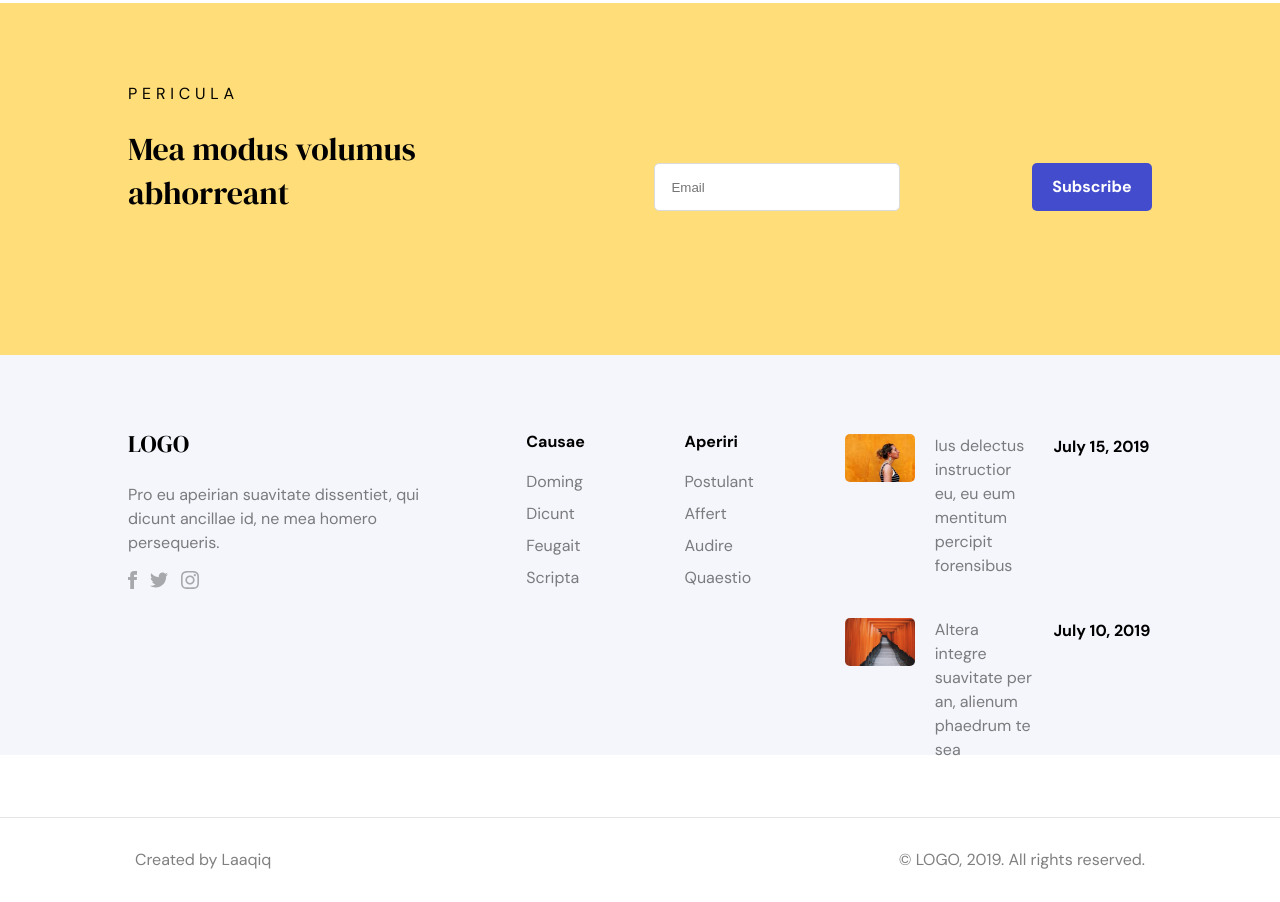
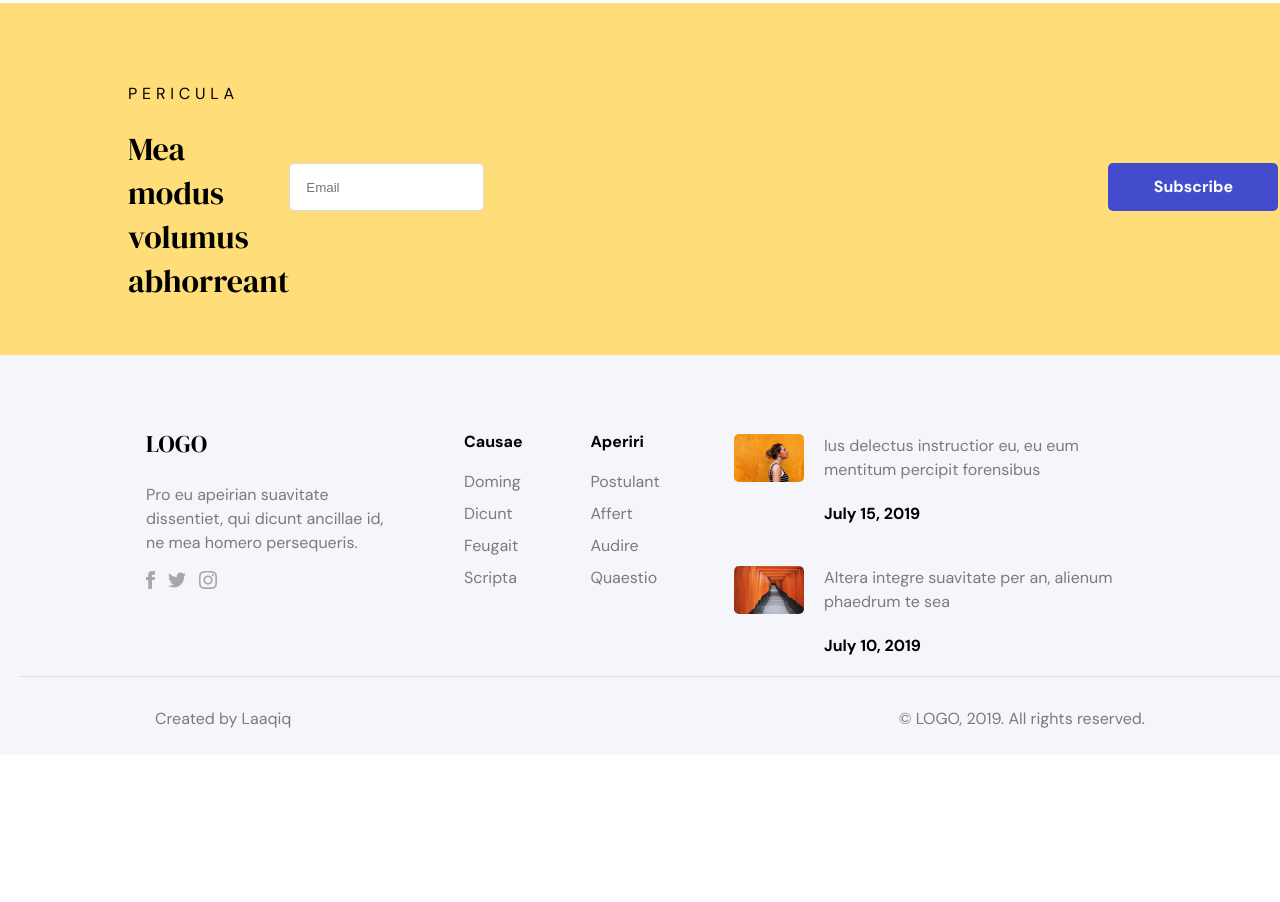
Before and after one commit to Yawer091/vibrant-coding-1234, a website: page SASS/index.html in a window 1280 px wide. Shown: the part 4428-5330 px from the top of the page. After the commit the page ends 5189 px from the top, so only its background shows below. Drawn offline with Linux system fonts and the light colour scheme.

Commit message:
footer fixed

```diff
--- a/SASS/_footer.scss
+++ b/SASS/_footer.scss
@@ -7,7 +7,7 @@
 
 .footer-1 {
   margin-top: 5rem;
-    background-color: #FFDD78;
+  background-color: #ffdd78;
 
   .box {
     width: 80%;
@@ -17,27 +17,24 @@
     margin: auto;
     justify-content: space-between;
 
-        @media all and (max-width:$mobile) {
+    @media all and (max-width: $mobile) {
       flex-direction: column;
       justify-content: normal;
       gap: 20px;
       width: 80%;
       height: 480px;
-
     }
 
     .box-1 {
       h5 {
         color: black;
-                font-family: 'DM Sans', sans-serif;
+        font-family: "DM Sans", sans-serif;
         font-size: 16px;
         font-style: normal;
         font-weight: 400;
         line-height: 24px;
         letter-spacing: 4.8px;
         margin-top: 79px;
-
-
       }
 
       h2 {
@@ -50,7 +47,7 @@
         font-weight: 400;
         margin-top: 21px;
 
-                @media all and (max-width:$mobile) {
+        @media all and (max-width: $mobile) {
           width: 209px;
           height: 144px;
           font-family: DM Serif Display;
@@ -62,65 +59,62 @@
       }
     }
 
-
     .inp {
       margin-top: 132px;
-            width: 30%;
+      width: 80%;
       flex-shrink: 0;
 
-            @media all and (max-width:$mobile) {
-                width: 80%;
+      @media all and (max-width: $mobile) {
+        width: 346px;
         margin-top: 10px;
       }
 
       input {
-                width: 80%;
+        // width: 30%\\;
+
         height: 48px;
         border-radius: 5px;
         margin-top: 28px;
-                border: 1px solid #DADADA;
-                background: #FFF;
+        border: 1px solid #dadada;
+        background: #fff;
         padding-left: 16px;
 
-                @media all and (max-width:$mobile) {
+        @media all and (max-width: $mobile) {
           width: 80%;
         }
 
         ::placeholder {
-                    color: var(--text-black-50, rgba(0, 0, 0, 0.50));
+          color: var(--text-black-50, rgba(0, 0, 0, 0.5));
           font-family: DM Sans;
           font-size: 2em;
           font-style: normal;
           font-weight: 400;
           line-height: 24px;
         }
-
       }
-
-
     }
 
     .button {
-            width: 120px;
+      width: 170px;
       height: 48px;
       flex-shrink: 0;
       border-radius: 5px;
       color: white;
       border-radius: 5px;
-            background-color: #434CCC;
+      background-color: #434ccc;
       display: flex;
       justify-content: center;
       align-items: center;
-            color: #FFF;
+      color: #fff;
       text-align: center;
-            font-family: 'DM Sans', sans-serif;
+      font-family: "DM Sans", sans-serif;
       font-size: 16px;
       font-style: normal;
       font-weight: 700;
       line-height: 24px;
       margin-top: 160px;
 
-            @media all and (max-width:$mobile) {
+      @media all and (max-width: $mobile) {
         margin-top: 16px;
       }
     }
@@ -128,14 +122,16 @@
 }
 
 .footer-2 {
-    background-color: #F5F6Fc;
+  background-color: #f5f6fc;
   width: 100%;
+  margin: auto;
   height: 400px;
   flex-shrink: 0;
+  padding-left: 20px;
+  @media all and (max-width: $mobile) {
+    // width: 80%;
+    // margin: auto;
 
-    @media all and (max-width:$mobile) {
-        width: 80%;
-        margin: auto;
     height: 896px;
     flex-shrink: 0;
   }
@@ -147,7 +143,7 @@
     margin: auto;
     justify-content: space-between;
 
-        @media all and (max-width:$mobile) {
+    @media all and (max-width: $mobile) {
       display: flex;
       width: 100%;
       flex-direction: column;
@@ -156,7 +152,7 @@
     #div-1-1 {
       width: 33%;
 
-            @media all and (max-width:$mobile) {
+      @media all and (max-width: $mobile) {
         width: 100%;
       }
 
@@ -190,20 +186,18 @@
       width: 33%;
       justify-content: space-around;
 
-            @media all and (max-width:$mobile) {
+      @media all and (max-width: $mobile) {
         display: flex;
         width: 50%;
         justify-content: start;
-
       }
 
       div:nth-child(1),
       div:nth-child(2) {
         margin-top: 67px;
 
-                @media all and (max-width:$mobile) {
-                    margin: 80px 120px 0 0;
-
+        @media all and (max-width: $mobile) {
+          margin: 80px 50px 0 0;
         }
 
         div:nth-child(1) {
@@ -228,18 +222,21 @@
       display: flex;
       flex-direction: column;
       margin-top: 79px;
-            width: 33%;
+      //   width: 33%;
       gap: 40px;
 
-            @media all and (max-width:$mobile) {
+      @media all and (max-width: $mobile) {
         width: 100%;
       }
 
       div {
         display: flex;
         gap: 20px;
+        div {
+          flex-direction: column;
+        }
 
-                @media all and (max-width:$mobile) {
+        @media all and (max-width: $mobile) {
           margin-left: 0;
         }
 
@@ -249,16 +246,17 @@
           height: 48px;
         }
 
-                >div {
+        > div {
           width: 100%;
 
-                    >div:nth-child(1) {
+          > div:nth-child(1) {
             @include paragraph;
             width: 100%;
+            margin-bottom: 0;
           }
 
-                    >div:nth-child(2) {
-                        margin-top: 1px;
+          > div:nth-child(2) {
+            // margin-top: 1px;
             color: var(--Text_Black, #000);
             font-family: DM Sans;
             font-size: 1em;
@@ -271,32 +269,31 @@
     }
   }
 
-    >div:nth-child(2) {
+  > div:nth-child(2) {
     width: 100%;
     height: 1px;
     flex-shrink: 0;
     opacity: 0.0989;
     background: #000;
-        margin-top: 55px;
+    margin-top: 18px;
 
-        @media all and (max-width:$mobile) {
+    @media all and (max-width: $mobile) {
       width: 125%;
       margin-left: -40px;
     }
   }
 
-    >div:nth-child(3) {
+  > div:nth-child(3) {
     padding: 30px 135px;
     display: flex;
     justify-content: space-between;
     @include paragraph;
 
-        @media all and (max-width:$mobile) {
+    @media all and (max-width: $mobile) {
       flex-direction: column;
       gap: 8px;
       margin: 0;
       padding: 14px;
     }
   }
-
 }
```
Also changed, not shown: SASS/styles.css, 1 other file. Lines whose indentation alone changed are shown as unchanged.
